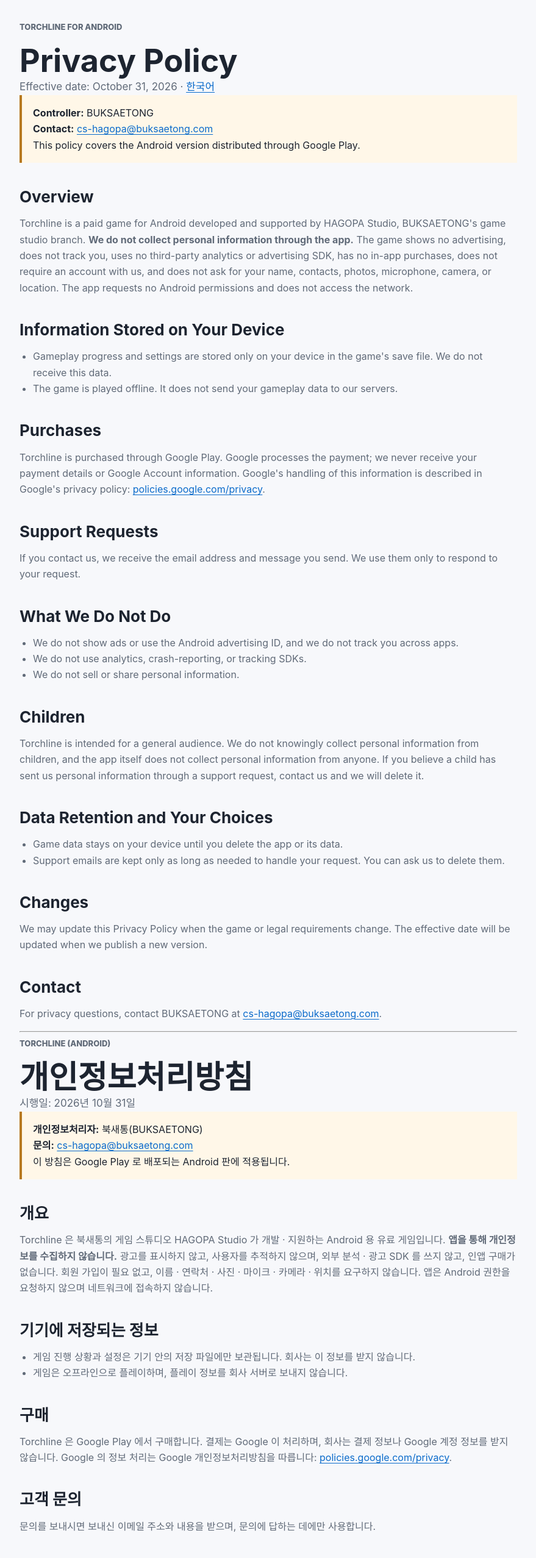
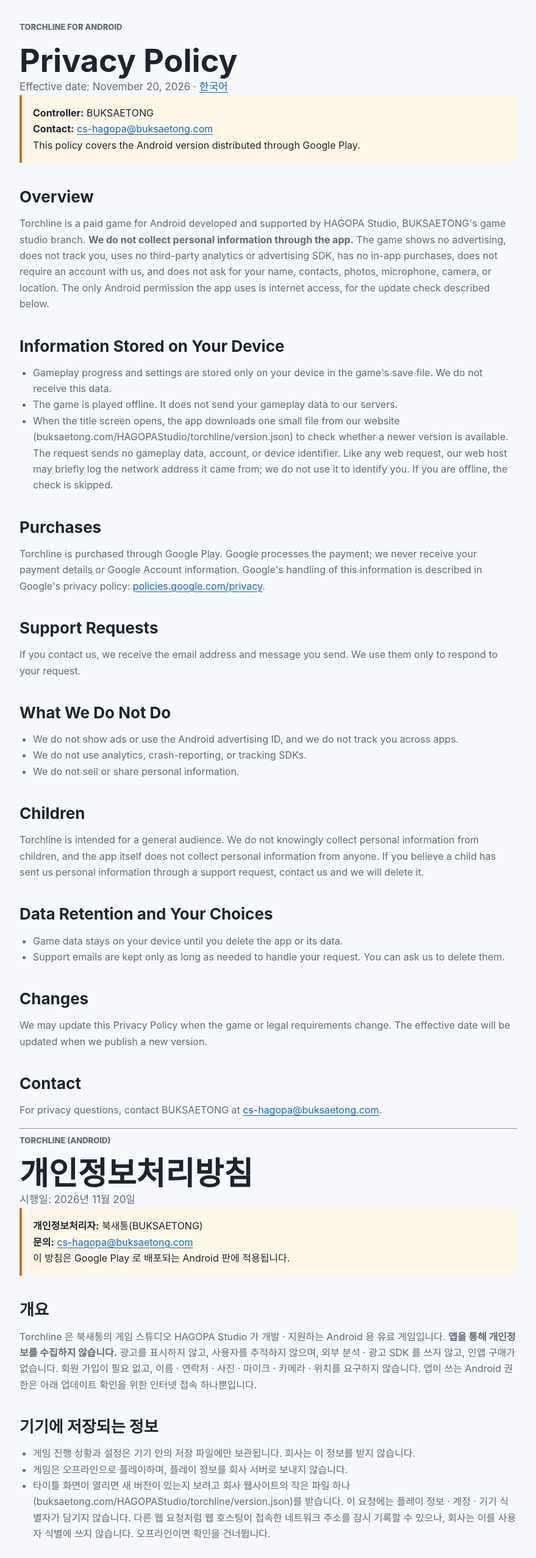
Before and after one commit to oilstar/buksaetong-homepage, a plain HTML site: page HAGOPAStudio/torchline/privacy-android.html in a window 1280 px wide. Shown: the part 100-2655 px from the top of the page at 61% size, without its empty margins (200-1079 px from the left). Drawn offline with Linux system fonts and the light colour scheme.

Commit message:
Add Torchline version.json for the in-game update check and describe it in the privacy policies
Co-Authored-By: Claude Opus 5.5 <noreply@anthropic.com>

```diff
--- a/HAGOPAStudio/torchline/privacy-android.html
+++ b/HAGOPAStudio/torchline/privacy-android.html
@@ -28,7 +28,7 @@
     <main class="section legal">
       <p class="eyebrow">Torchline for Android</p>
       <h1>Privacy Policy</h1>
-      <p class="lead">Effective date: October 31, 2026 · <a href="#ko">한국어</a></p>
+      <p class="lead">Effective date: November 20, 2026 · <a href="#ko">한국어</a></p>
 
       <div class="notice">
         <strong>Controller:</strong> BUKSAETONG<br />
@@ -42,7 +42,7 @@
         branch. <strong>We do not collect personal information through the app.</strong> The game shows no
         advertising, does not track you, uses no third-party analytics or advertising SDK, has no in-app purchases,
         does not require an account with us, and does not ask for your name, contacts, photos, microphone, camera, or
-        location. The app requests no Android permissions and does not access the network.
+        location. The only Android permission the app uses is internet access, for the update check described below.
       </p>
 
       <h2>Information Stored on Your Device</h2>
@@ -52,6 +52,10 @@
           this data.
         </li>
         <li>The game is played offline. It does not send your gameplay data to our servers.</li>
+        <li>When the title screen opens, the app downloads one small file from our website
+          (buksaetong.com/HAGOPAStudio/torchline/version.json) to check whether a newer version is available. The request
+          sends no gameplay data, account, or device identifier. Like any web request, our web host may briefly log the
+          network address it came from; we do not use it to identify you. If you are offline, the check is skipped.</li>
       </ul>
 
       <h2>Purchases</h2>
@@ -103,7 +107,7 @@
 
       <p class="eyebrow">Torchline (Android)</p>
       <h1>개인정보처리방침</h1>
-      <p class="lead">시행일: 2026년 10월 31일</p>
+      <p class="lead">시행일: 2026년 11월 20일</p>
 
       <div class="notice">
         <strong>개인정보처리자:</strong> 북새통(BUKSAETONG)<br />
@@ -116,13 +120,17 @@
         Torchline 은 북새통의 게임 스튜디오 HAGOPA Studio 가 개발 · 지원하는 Android 용 유료 게임입니다.
         <strong>앱을 통해 개인정보를 수집하지 않습니다.</strong> 광고를 표시하지 않고, 사용자를 추적하지 않으며,
         외부 분석 · 광고 SDK 를 쓰지 않고, 인앱 구매가 없습니다. 회원 가입이 필요 없고, 이름 · 연락처 · 사진 · 마이크 ·
-        카메라 · 위치를 요구하지 않습니다. 앱은 Android 권한을 요청하지 않으며 네트워크에 접속하지 않습니다.
+        카메라 · 위치를 요구하지 않습니다. 앱이 쓰는 Android 권한은 아래 업데이트 확인을 위한 인터넷 접속 하나뿐입니다.
       </p>
 
       <h2>기기에 저장되는 정보</h2>
       <ul>
         <li>게임 진행 상황과 설정은 기기 안의 저장 파일에만 보관됩니다. 회사는 이 정보를 받지 않습니다.</li>
         <li>게임은 오프라인으로 플레이하며, 플레이 정보를 회사 서버로 보내지 않습니다.</li>
+        <li>타이틀 화면이 열리면 새 버전이 있는지 보려고 회사 웹사이트의 작은 파일 하나
+          (buksaetong.com/HAGOPAStudio/torchline/version.json)를 받습니다. 이 요청에는 플레이 정보 · 계정 · 기기 식별자가
+          담기지 않습니다. 다른 웹 요청처럼 웹 호스팅이 접속한 네트워크 주소를 잠시 기록할 수 있으나, 회사는 이를 사용자 식별에 쓰지
+          않습니다. 오프라인이면 확인을 건너뜁니다.</li>
       </ul>
 
       <h2>구매</h2>
--- /dev/null
+++ b/HAGOPAStudio/torchline/version.json
@@ -0,0 +1 @@
+{"ios": 19, "android": 3}
```
Also changed, not shown: HAGOPAStudio/torchline/privacy-ios.html (+10 -2 lines).
